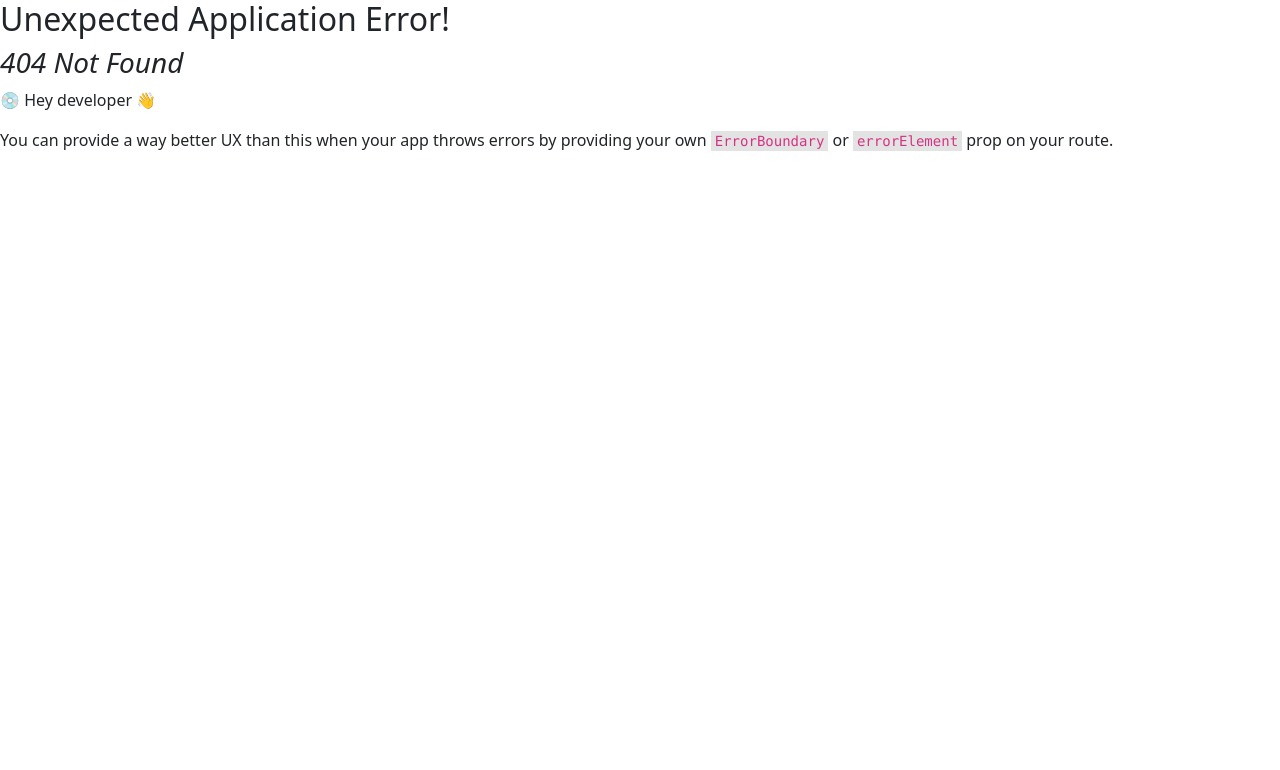
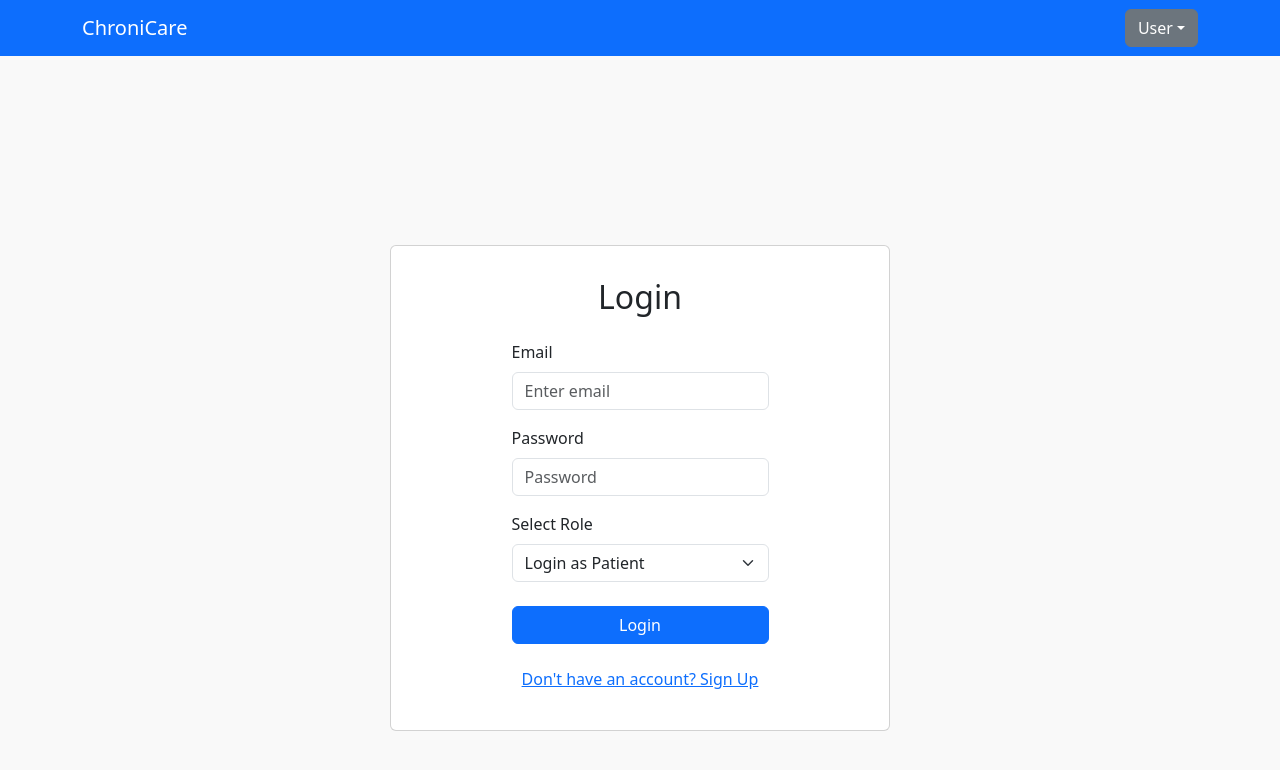
Before and after one commit to ajayygurjar/ChroniCare, a React (Vite) app: page /auth in a window 1280 px wide. Before the commit this address had no page. Shown: the top 770 px of the page. Built offline with nearby package versions, Linux system fonts and the light colour scheme.

Commit message:
Authentication layout

```diff
--- a/src/App.jsx
+++ b/src/App.jsx
@@ -1,11 +1,35 @@
 import { createBrowserRouter ,RouterProvider } from "react-router-dom"
 import RootLayout from "./components/Layout/RootLayout"
+import HomePage from "./components/Home/HomePage"
+import AuthPage from "./components/Auth/AuthPage"
+import Dashboard from "./components/Pages/Dashboard"
+
+
 const App = () => {
+
+
+
+
 
   const router=createBrowserRouter([
     {
        path: "/",
     element: <RootLayout />,
+    children:[
+      {
+        index: true,
+        element: <HomePage />,
+      },
+      {
+        path: "auth",
+        element: <AuthPage />,
+      },
+      {
+        path:'dashboard',
+        element:<Dashboard/>
+      }
+
+    ]
   }
   ])
   return (
@@ -16,4 +40,4 @@ const App = () => {
   )
 }
 
-export default App
+export default App;
--- /dev/null
+++ b/src/components/Auth/AuthPage.jsx
@@ -0,0 +1,30 @@
+import React, { useState } from "react";
+import { Container, Button, Card } from "react-bootstrap";
+import LoginForm from "./LoginForm";
+import SignupForm from "./SignupForm";
+
+const AuthPage = () => {
+  const [isLoginMode, setIsLoginMode] = useState(true);
+
+  const toggleMode = () => {
+    setIsLoginMode((prev) => !prev);
+  };
+
+  return (
+    <Container className="d-flex justify-content-center align-items-center" style={{ minHeight: "100vh" }}>
+      <Card style={{ width: "100%", maxWidth: "500px", padding: "2rem" }}>
+        {isLoginMode ? <LoginForm /> : <SignupForm />}
+
+        <div className="text-center mt-3">
+          <Button variant="link" onClick={toggleMode}>
+            {isLoginMode
+              ? "Don't have an account? Sign Up"
+              : "Already have an account? Login"}
+          </Button>
+        </div>
+      </Card>
+    </Container>
+  );
+};
+
+export default AuthPage;
--- /dev/null
+++ b/src/components/Auth/LoginForm.jsx
@@ -0,0 +1,51 @@
+
+import { Form, Button } from "react-bootstrap";
+import { useDispatch } from "react-redux";
+import { useNavigate } from "react-router-dom";
+import { login } from "../../store/authSlice";
+
+const LoginForm = () => {
+    const dispatch = useDispatch();
+  const navigate = useNavigate();
+
+  const handleSubmit = (e) => {
+    e.preventDefault();
+     {
+      dispatch(login());
+      navigate("/dashboard");
+    }
+  };
+
+
+    return (
+    <Form  style={{ maxWidth: "400px", margin: "0 auto" }} onSubmit={handleSubmit}>
+      <h2 className="mb-4 text-center">Login</h2>
+
+      <Form.Group className="mb-3" controlId="formEmail">
+        <Form.Label>Email</Form.Label>
+        <Form.Control type="email" placeholder="Enter email" required />
+      </Form.Group>
+
+      <Form.Group className="mb-3" controlId="formPassword">
+        <Form.Label>Password</Form.Label>
+        <Form.Control type="password" placeholder="Password" required />
+      </Form.Group>
+
+      <Form.Group className="mb-4" controlId="formRole">
+        <Form.Label>Select Role</Form.Label>
+        <Form.Select required>
+          <option value="patient">Login as Patient</option>
+          <option value="doctor">Login as Doctor</option>
+        </Form.Select>
+      </Form.Group>
+
+      <div className="d-grid">
+        <Button variant="primary" type="submit">
+          Login
+        </Button>
+      </div>
+    </Form>
+  );
+};
+
+export default LoginForm;
--- /dev/null
+++ b/src/components/Auth/SignupForm.jsx
@@ -0,0 +1,77 @@
+import React from "react";
+import { Form, Button } from "react-bootstrap";
+
+const SignupForm = () => {
+  return (
+    <Form style={{ maxWidth: "500px", margin: "0 auto" }}>
+      <h2 className="mb-4 text-center">Create Account</h2>
+
+      <Form.Group className="mb-3" controlId="firstName">
+        <Form.Label>First Name</Form.Label>
+        <Form.Control type="text" name="firstName" placeholder="First Name" required />
+      </Form.Group>
+
+      <Form.Group className="mb-3" controlId="lastName">
+        <Form.Label>Last Name</Form.Label>
+        <Form.Control type="text" name="lastName" placeholder="Last Name" required />
+      </Form.Group>
+
+      <Form.Group className="mb-3" controlId="gender">
+        <Form.Label>Gender</Form.Label>
+        <Form.Select name="gender" required>
+          <option value="">Select Gender</option>
+          <option>Male</option>
+          <option>Female</option>
+          <option>Other</option>
+        </Form.Select>
+      </Form.Group>
+
+      <Form.Group className="mb-3" controlId="age">
+        <Form.Label>Age</Form.Label>
+        <Form.Control type="number" name="age" placeholder="Age" required />
+      </Form.Group>
+
+      <Form.Group className="mb-3" controlId="phone">
+        <Form.Label>Phone Number</Form.Label>
+        <Form.Control type="text" name="phone" placeholder="Phone Number" required />
+      </Form.Group>
+
+      <Form.Group className="mb-3" controlId="address">
+        <Form.Label>Address</Form.Label>
+        <Form.Control type="text" name="address" placeholder="Address" required />
+      </Form.Group>
+
+      <Form.Group className="mb-3" controlId="email">
+        <Form.Label>Email</Form.Label>
+        <Form.Control type="email" name="email" placeholder="Email" required />
+      </Form.Group>
+
+      <Form.Group className="mb-3" controlId="password">
+        <Form.Label>Password</Form.Label>
+        <Form.Control type="password" name="password" placeholder="Password" required />
+      </Form.Group>
+
+      <Form.Group className="mb-3" controlId="confirmPassword">
+        <Form.Label>Confirm Password</Form.Label>
+        <Form.Control type="password" name="confirmPassword" placeholder="Confirm Password" required />
+      </Form.Group>
+
+      <Form.Group className="mb-4" controlId="role">
+        <Form.Label>Select Role</Form.Label>
+        <Form.Select name="role" required>
+          <option value="">Select Role</option>
+          <option value="patient">Patient</option>
+          <option value="doctor">Doctor</option>
+        </Form.Select>
+      </Form.Group>
+
+      <div className="d-grid">
+        <Button variant="primary" type="submit">
+          Sign Up
+        </Button>
+      </div>
+    </Form>
+  );
+};
+
+export default SignupForm;
--- /dev/null
+++ b/src/components/Home/HomePage.jsx
@@ -0,0 +1,59 @@
+import React from "react";
+import { Container, Row, Col, Card, Button } from "react-bootstrap";
+import { Link } from "react-router-dom";
+
+const HomePage = () => {
+  return (
+    <Container className="mt-5">
+      <h1 className="mb-4">Welcome to ChroniCare</h1>
+      <p className="lead">
+        ChroniCare is your trusted platform to manage and track patient health records seamlessly.
+      </p>
+
+      <div className="mb-5">
+        <Link to="/auth">
+          <Button variant="primary" size="lg">
+             Login
+          </Button>
+        </Link>
+      </div>
+
+      <Row className="g-4" xs={1} md={2} lg={3}>
+        <Col>
+          <Card>
+            <Card.Body>
+              <Card.Title>Patient Records</Card.Title>
+              <Card.Text>
+                Easily track and update your medical history, appointments, and health data all in one secure place.
+              </Card.Text>
+            </Card.Body>
+          </Card>
+        </Col>
+
+        <Col>
+          <Card>
+            <Card.Body>
+              <Card.Title>Doctor Access</Card.Title>
+              <Card.Text>
+                Doctors can access your diagnosis details and provide personalized prescriptions to improve your care.
+              </Card.Text>
+            </Card.Body>
+          </Card>
+        </Col>
+
+        <Col>
+          <Card>
+            <Card.Body>
+              <Card.Title>Seamless Communication</Card.Title>
+              <Card.Text>
+                Stay connected with your healthcare providers through easy-to-use tools that keep you informed.
+              </Card.Text>
+            </Card.Body>
+          </Card>
+        </Col>
+      </Row>
+    </Container>
+  );
+};
+
+export default HomePage;
--- a/src/components/Layout/Header.jsx
+++ b/src/components/Layout/Header.jsx
@@ -1,7 +1,16 @@
 
 import { Container, Nav, Dropdown, Navbar } from 'react-bootstrap'
-
+import { logout } from '../../store/authSlice'
+import { useDispatch } from 'react-redux'
+import { useNavigate } from 'react-router-dom'
+import { Link } from 'react-router-dom'
 const Header = () => {
+    const dispatch=useDispatch();
+    const navigate=useNavigate();
+    const handleLogout=()=>{
+        dispatch(logout());
+        navigate('/');
+    }
   return (
     <>
       <Navbar bg='primary' variant='dark' expand='lg' collapseOnSelect>
@@ -17,9 +26,9 @@ const Header = () => {
                 </Dropdown.Toggle>
 
                 <Dropdown.Menu>
-                  <Dropdown.Item href='/dashboard'>Dashboard</Dropdown.Item>
+                  <Dropdown.Item as={Link} to='/dasboard'>Dashboard</Dropdown.Item>
                   <Dropdown.Divider />
-                  <Dropdown.Item href='/logout'>Logout</Dropdown.Item>
+                  <Dropdown.Item onClick={handleLogout}>Logout</Dropdown.Item>
                 </Dropdown.Menu>
               </Dropdown>
             </Nav>
--- a/src/components/Layout/RootLayout.jsx
+++ b/src/components/Layout/RootLayout.jsx
@@ -2,13 +2,15 @@
 import { Outlet } from "react-router-dom";
 import Header from "./Header";
 import Sidebar from "./SideBar";
+import { useSelector } from "react-redux";
+const RootLayout = () => {
 
-const RootLayout = () => {
+    const isLoggedIn=useSelector((state)=>state.auth.isLoggedIn)
   return (
     <>
       <Header />
       <div style={{ display: "flex", minHeight: "100vh" }}>
-        <Sidebar />
+        {isLoggedIn && <Sidebar />}
         <main style={{ flex: 1, padding: "2rem", background: "#f9f9f9" }}>
           <Outlet />
         </main>
--- /dev/null
+++ b/src/components/Pages/Dashboard.jsx
@@ -0,0 +1,9 @@
+import React from 'react'
+
+const Dashboard = () => {
+  return (
+    <div><h1>Dashboard</h1></div>
+  )
+}
+
+export default Dashboard
--- a/src/main.jsx
+++ b/src/main.jsx
@@ -2,10 +2,14 @@ import { StrictMode } from 'react'
 import { createRoot } from 'react-dom/client'
 import App from './App.jsx'
 import 'bootstrap/dist/css/bootstrap.min.css';
+import { Provider } from 'react-redux';
+import store from './store/store.jsx';
 
 
 createRoot(document.getElementById('root')).render(
   <StrictMode>
+    <Provider store={store}>
     <App />
+    </Provider>
   </StrictMode>,
 )
--- /dev/null
+++ b/src/store/authSlice.jsx
@@ -0,0 +1,19 @@
+import { createSlice } from "@reduxjs/toolkit";
+
+const authSlice = createSlice({
+  name: "auth",
+  initialState: {
+    isLoggedIn: false,
+  },
+  reducers: {
+    login(state) {
+      state.isLoggedIn = true;
+    },
+    logout(state) {
+      state.isLoggedIn = false;
+    },
+  },
+});
+
+export const { login, logout } = authSlice.actions;
+export default authSlice.reducer;
--- /dev/null
+++ b/src/store/store.jsx
@@ -0,0 +1,9 @@
+import { configureStore } from "@reduxjs/toolkit";
+import authReducer from './authSlice'
+const store=configureStore({
+    reducer:{
+        auth:authReducer,
+    }
+})
+
+export default store;
```
